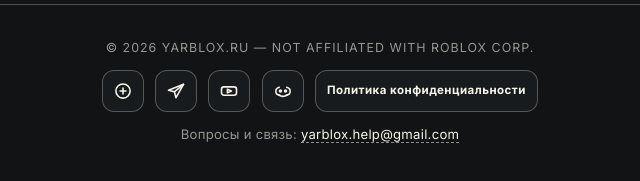
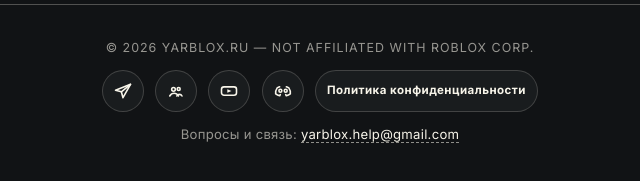
Before and after one commit to YarCoik/site-test, a plain HTML site: page index.html in a window 1280 px wide. Shown: the part 1868-2049 px from the top of the page, 320-960 px from the left. Drawn offline with nearby package versions, Linux system fonts and the light colour scheme.

Commit message:
Enhance scrollbar styles and update footer links

```diff
--- a/index.html
+++ b/index.html
@@ -63,6 +63,21 @@
       text-rendering: optimizeLegibility;
       transition: background-color var(--ease), color var(--ease);
     }
+
+
+    * {
+      scrollbar-width: thin;
+      scrollbar-color: color-mix(in srgb, var(--accent), transparent 20%) color-mix(in srgb, var(--surface), transparent 5%);
+    }
+
+    *::-webkit-scrollbar { width: 12px; height: 12px; }
+    *::-webkit-scrollbar-track { background: color-mix(in srgb, var(--surface), transparent 5%); }
+    *::-webkit-scrollbar-thumb {
+      background: linear-gradient(180deg, color-mix(in srgb, var(--accent), white 5%), color-mix(in srgb, var(--accent-2), transparent 15%));
+      border: 2px solid color-mix(in srgb, var(--surface), transparent 5%);
+      border-radius: 999px;
+    }
+    *::-webkit-scrollbar-thumb:hover { filter: brightness(1.08); }
 
     body::before {
       content: "";
@@ -248,8 +263,8 @@
     }
 
      .footer-links { display: flex; gap: .7rem; align-items: center; flex-wrap: wrap; justify-content: center; }
-    .footer-links button, .footer-links a { color: var(--text); border: 1px solid var(--border); width: 42px; height: 42px; border-radius: 12px; display: inline-grid; place-items: center; background: color-mix(in srgb, var(--surface), transparent 20%); transition: transform var(--ease), box-shadow var(--ease); cursor:pointer; text-decoration: none; padding: 0; }
-    .footer-links button:hover, .footer-links a:hover { transform: translateY(-2px); box-shadow: var(--glow); }
+    .footer-links button, .footer-links a { color: var(--text); border: 1px solid color-mix(in srgb, var(--text), transparent 82%); width: 42px; height: 42px; border-radius: 999px; display: inline-grid; place-items: center; background: color-mix(in srgb, var(--surface), transparent 8%); transition: transform var(--ease), box-shadow var(--ease), border-color var(--ease); cursor:pointer; text-decoration: none; padding: 0; }
+    .footer-links button:hover, .footer-links a:hover { transform: translateY(-2px); box-shadow: var(--glow); border-color: color-mix(in srgb, var(--accent), transparent 55%); }
     .footer-links a svg { width: 20px; height: 20px; stroke-width: 1.9; }
     .social-icon { fill: none; stroke: currentColor; stroke-linecap: round; stroke-linejoin: round; }
     .privacy-open-btn { width: auto !important; padding: .45rem .7rem !important; font: 700 .72rem/1 Inter, sans-serif; letter-spacing: .04em; }
@@ -448,17 +463,17 @@
   <footer>
     <p>© 2026 YARBLOX.RU — NOT AFFILIATED WITH ROBLOX CORP.</p>
     <nav class="footer-links" aria-label="Социальные сети и юридическая информация">
-      <a href="https://vk.com/yarcoik" target="_blank" rel="noopener noreferrer" aria-label="Yarblox link 1">
-        <svg class="social-icon" viewBox="0 0 24 24" aria-hidden="true"><circle cx="12" cy="12" r="8.5"/><path d="M8.5 12h7M12 8.5v7"/></svg>
-      </a>
-      <a href="https://t.me/yarcoik_live" target="_blank" rel="noopener noreferrer" aria-label="Yarblox link 2">
+      <a href="https://vk.com/yarcoik" target="_blank" rel="noopener noreferrer" aria-label="Yarblox ВКонтакте">
         <svg class="social-icon" viewBox="0 0 24 24" aria-hidden="true"><path d="M21 4 3 11l7 2 2 7 9-16Z"/><path d="M10 13 21 4"/></svg>
       </a>
-      <a href="https://www.youtube.com/@yarcoik" target="_blank" rel="noopener noreferrer" aria-label="Yarblox link 3">
-        <svg class="social-icon" viewBox="0 0 24 24" aria-hidden="true"><rect x="3" y="7" width="18" height="10" rx="3"/><path d="m10 10 5 2-5 2v-4Z"/></svg>
+      <a href="https://t.me/yarcoik_live" target="_blank" rel="noopener noreferrer" aria-label="Yarblox Telegram">
+        <svg class="social-icon" viewBox="0 0 24 24" aria-hidden="true"><circle cx="9" cy="10" r="2.2"/><circle cx="15.2" cy="9.6" r="1.8"/><path d="M4.5 18c1.2-2.2 3-3.4 5.2-3.4s4 1.2 5.2 3.4"/><path d="M13 18c.6-1.3 1.7-2 3.1-2 1.4 0 2.5.7 3.1 2"/></svg>
       </a>
-      <a href="https://discord.gg/jsATUQDpy2" target="_blank" rel="noopener noreferrer" aria-label="Yarblox link 4">
-        <svg class="social-icon" viewBox="0 0 24 24" aria-hidden="true"><circle cx="9" cy="12" r="1.2"/><circle cx="15" cy="12" r="1.2"/><path d="M7 17c1.7 1 3.2 1.4 5 1.4S15.3 18 17 17"/><path d="M7.5 7.5c-1.6.4-2.9 1.2-3.8 2.6-.4 1.8-.3 3.6.4 5.2 1.3 1 2.7 1.6 4.2 1.9M16.5 7.5c1.6.4 2.9 1.2 3.8 2.6.4 1.8.3 3.6-.4 5.2-1.3 1-2.7 1.6-4.2 1.9"/></svg>
+      <a href="https://www.youtube.com/@yarcoik" target="_blank" rel="noopener noreferrer" aria-label="Yarblox YouTube">
+        <svg class="social-icon" viewBox="0 0 24 24" aria-hidden="true"><rect x="3" y="7" width="18" height="10" rx="3"/><path d="m10 10 5 2-5 2v-4Z" fill="currentColor" stroke="none"/></svg>
+      </a>
+      <a href="https://discord.gg/jsATUQDpy2" target="_blank" rel="noopener noreferrer" aria-label="Yarblox Discord">
+        <svg class="social-icon" viewBox="0 0 24 24" aria-hidden="true"><path d="M8 7a13 13 0 0 0-3 1.3C3.3 10.8 3 13 3.2 15.4 4.8 16.6 6.4 17.3 8 17.7l.8-1.3M16 7a13 13 0 0 1 3 1.3c1.7 2.5 2 4.7 1.8 7.1-1.6 1.2-3.2 1.9-4.8 2.3l-.8-1.3M8.8 9.8c-1 0-1.7.8-1.7 1.8s.8 1.8 1.7 1.8c1 0 1.8-.8 1.8-1.8s-.8-1.8-1.8-1.8Zm6.4 0c-1 0-1.7.8-1.7 1.8s.8 1.8 1.7 1.8c1 0 1.8-.8 1.8-1.8s-.8-1.8-1.8-1.8Z"/></svg>
       </a>
       <button type="button" id="privacy-toggle" class="privacy-open-btn" aria-expanded="false" aria-controls="privacy-modal">Политика конфиденциальности</button>
     </nav>
```
